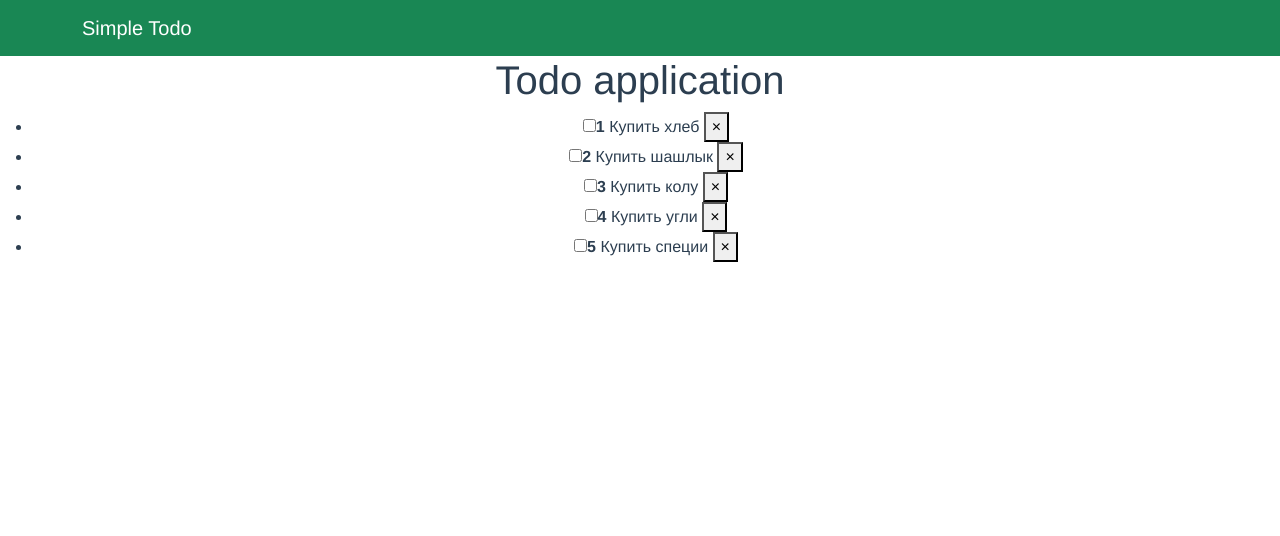
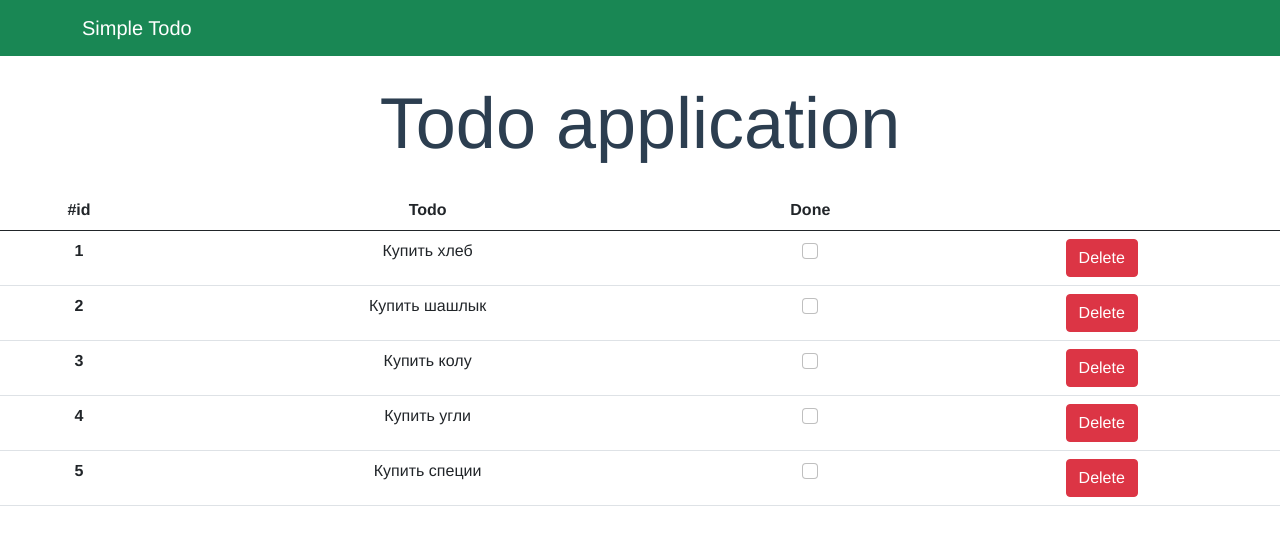
Before and after one commit to Daniluk0110/simple_to_do_app, a Vue app: page / in a window 1280 px wide. Shown: the top 536 px of the page. Built offline with nearby package versions, Linux system fonts and the light colour scheme.

Commit message:
use table bootstrap

```diff
--- a/src/App.vue
+++ b/src/App.vue
@@ -1,7 +1,7 @@
 <template>
   <div id="app">
     <Navbar />
-    <h1>Todo application</h1>
+    <h1 class="display-2 mb-4 mt-4">Todo application</h1>
     <TodoList
       v-bind:todos="todos"
     />
--- a/src/components/TodoItem.vue
+++ b/src/components/TodoItem.vue
@@ -1,13 +1,10 @@
 <template>
-
-  <li>
-    <span>
-      <input type="checkbox">
-      <strong>{{ todo.id }}</strong>
-      {{ todo.title }}
-    </span>
-    <button>&times;</button>
-  </li>
+  <tr>
+    <th scope="row">{{ todo.id }}</th>
+    <td>{{ todo.title }}</td>
+    <td><input class="form-check-input" type="checkbox"></td>
+    <td><button class="btn btn-danger" type="button">Delete</button></td>
+  </tr>
 </template>
 
 <script>
--- a/src/components/TodoList.vue
+++ b/src/components/TodoList.vue
@@ -1,11 +1,21 @@
 <template>
   <div>
-     <ul>
-       <TodoItem
-           v-for="todo in todos" :key="todo.id"
-           v-bind:todo="todo"
-       />
-     </ul>
+    <table class="table">
+      <thead>
+      <tr>
+        <th scope="col">#id</th>
+        <th scope="col">Todo</th>
+        <th scope="col">Done</th>
+        <th scope="col"></th>
+      </tr>
+      </thead>
+      <tbody>
+        <TodoItem
+            v-for="todo in todos" :key="todo.id"
+            v-bind:todo="todo"
+        />
+      </tbody>
+    </table>
   </div>
 </template>
 
```
